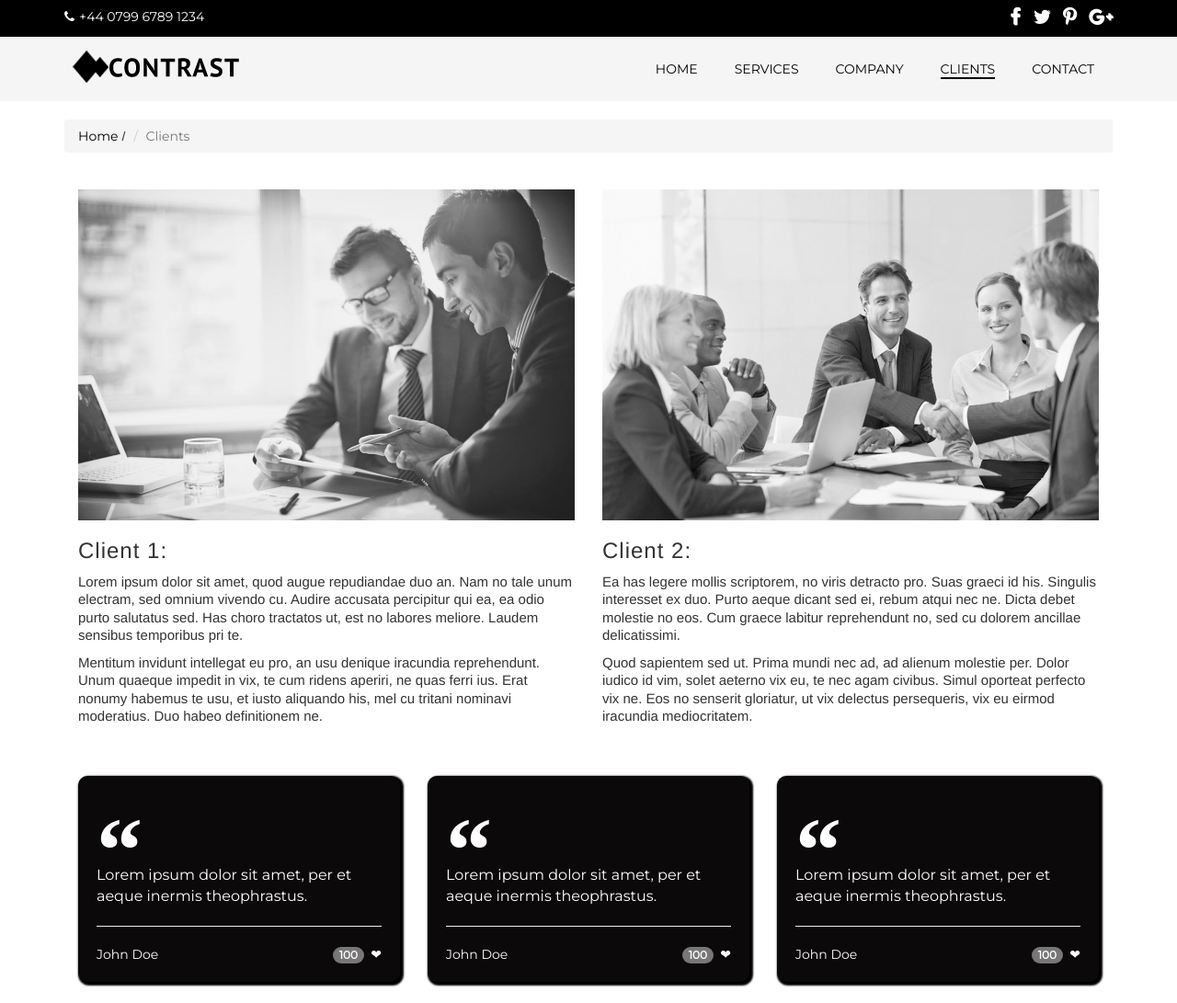
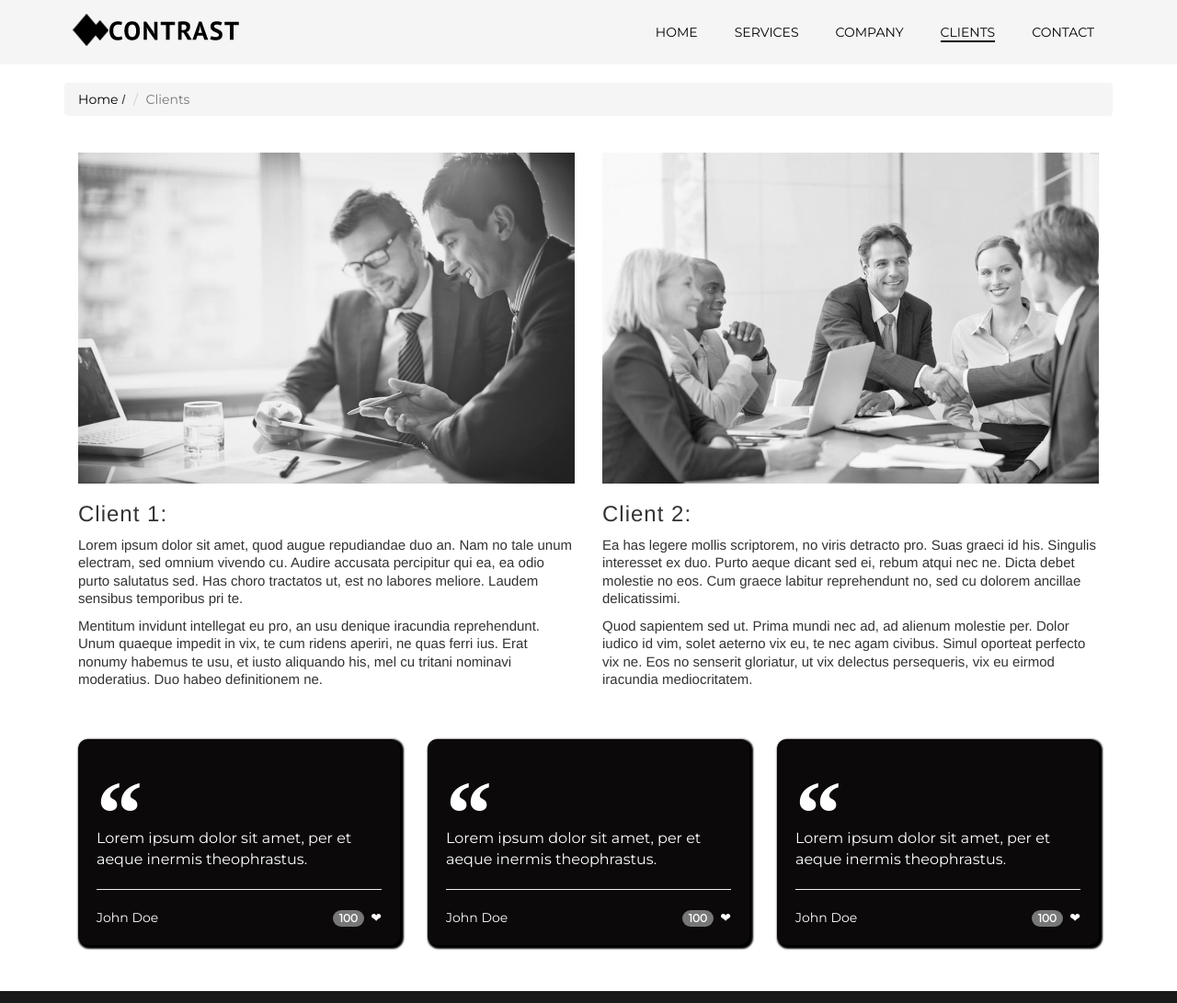
Before and after one commit to Nomracer/SchoolProject, a website: page clients.html in a window 1280 px wide. Shown: the top 1091 px of the page at 92% size. Drawn offline with Linux system fonts and the light colour scheme.

Commit message:
masterofpuppets

```diff
--- a/clients.html
+++ b/clients.html
@@ -51,21 +51,6 @@
 	</style>
 
 	<header>
-
-		<div class="top-heading">
-			<div class="container">
-				<div class="contact-info pull-left">
-					<a href="#"><span class="fa fa-phone"></span>+44 0799 6789 1234</a>
-				</div>
-				<ul class="social-icons pull-right">
-					<li><a href="#" class="icon fa fa-facebook"></a></li>
-					<li><a href="#" class="icon fa fa-twitter"></a></li>
-					<li><a href="#" class="icon fa fa-pinterest-p"></a></li>
-					<li><a href="#" class="icon fa fa fa-google-plus"></a></li>
-				</ul>
-			</div>
-		</div>
-
         <nav class="navbar-default navbar-static-top" id="navbar-default" style="border-radius:0;">
             <div class="container">
                 <div class="navbar-header">
```
Also changed, not shown: company.html (+0 -15 lines).
